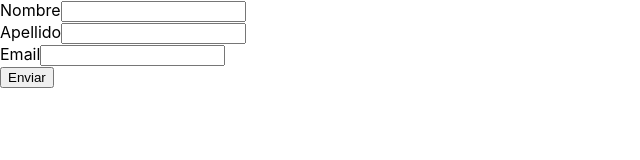
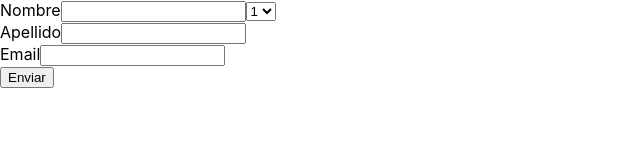
Before and after one commit to oscardenas17/formikReact, a React (Create React App) app: page / in a window 1280 px wide. Shown: the top 160 px of the page, without its empty margins (0-640 px from the left). Built offline with nearby package versions, Linux system fonts and the light colour scheme.

Commit message:
Propiedades Field

```diff
--- a/src/App.js
+++ b/src/App.js
@@ -30,6 +30,10 @@ function App() {
         <Form>
           <label>Nombre</label>
           <Field name="name" type="text"/>
+          <Field name="select" as="select" className="clase">
+            <option value="valor1">1</option>
+            <option value="valor2">2</option>
+          </Field>
           <ErrorMessage name="name"/>
           <br />
 
```
